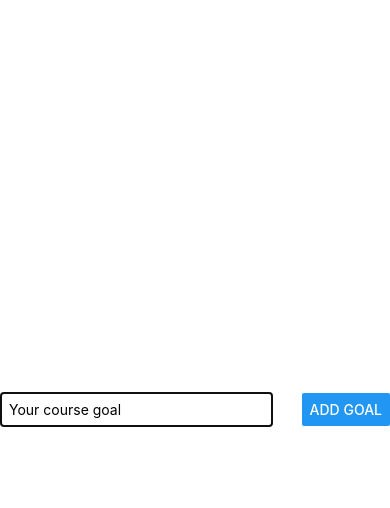
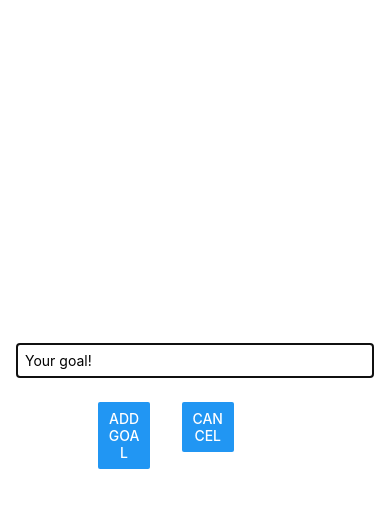
Before and after one commit to gastonirby/Goals, a React Native app: screen / in a window 390 px wide. Both pictures are taken after a click on the button "ADD NEW GOAL". Shown: the top 508 px of the page. Built offline with nearby package versions, Linux system fonts and the light colour scheme.

Commit message:
added styling

```diff
--- a/components/GoalInput.js
+++ b/components/GoalInput.js
@@ -18,13 +18,18 @@
             <View style={styles.inputContainer}>
                 <TextInput
                     style={styles.textInput}
-                    placeholder='Your course goal'
+                    placeholder='Your goal!'
                     onChangeText={goalInputHandler}
                     value={enteredGoalText}
                 />
-                <Button title='Add Goal'
-                    onPress={addGoalHandler}
-                />
+                <View style={styles.buttonContainer}>
+                    <View style={styles.button}>
+                        <Button title='Add Goal' onPress={addGoalHandler} />
+                    </View>
+                    <View style={styles.button}>
+                        <Button title='Cancel' />
+                    </View>
+                </View>
             </View>
         </Modal>
     );
@@ -35,18 +40,26 @@
 const styles = StyleSheet.create({
     inputContainer: {
         flex: 1,
-        flexDirection: 'row',
-        justifyContent: 'space-between',
+        justifyContent: 'center',
         alignItems: 'center',
         marginBottom: 24,
+        padding: 16,
         borderBottomWidth: 1,
         borderBottomColor: '#cccccc',
       },
     textInput: {
         borderWidth: 1,
         borderColor: '#cccccc',
-        width: '70%',
-        marginRight: 8,
+        width: '100%',
         padding: 8,
     },
+    buttonContainer: {
+        marginTop: 16,
+        flexDirection: 'row',
+    },
+    button: {
+        width: '30%',
+        marginHorizontal: 8,
+        padding: 8,
+    }
 });
```
